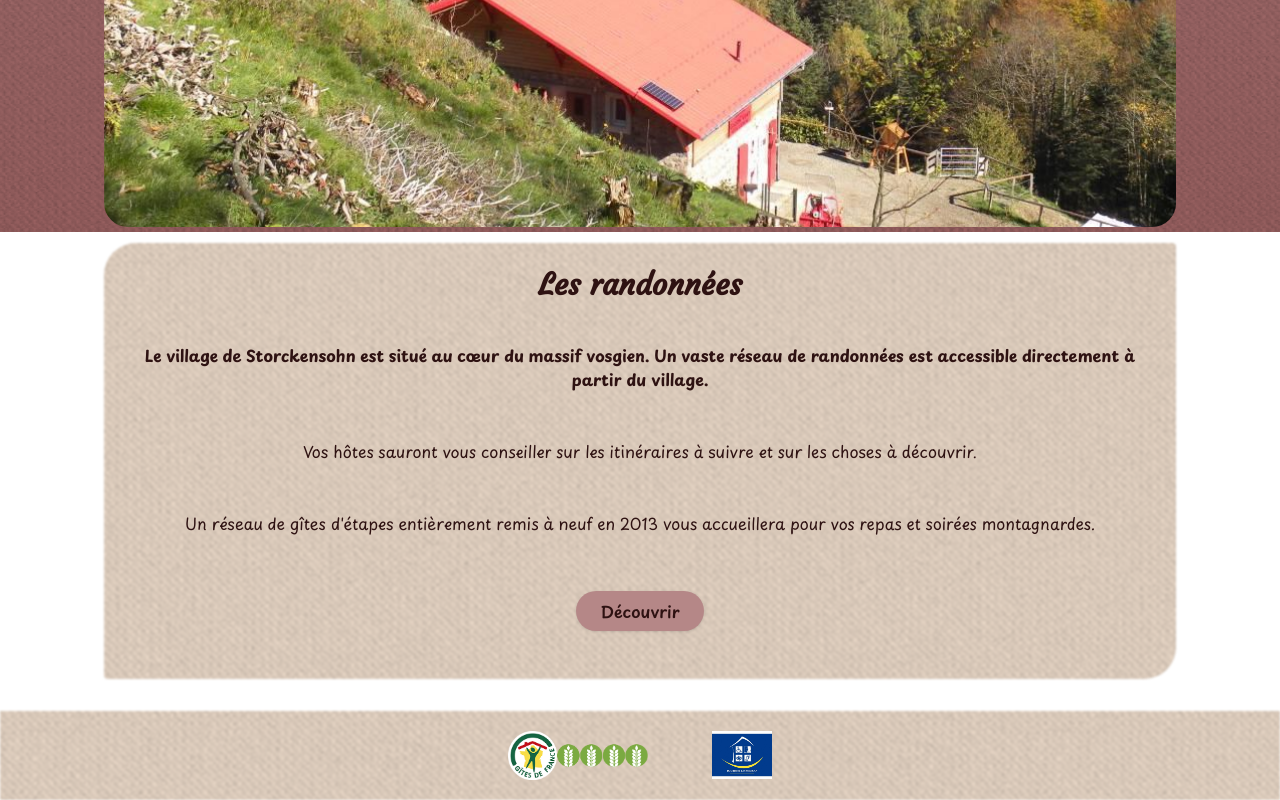
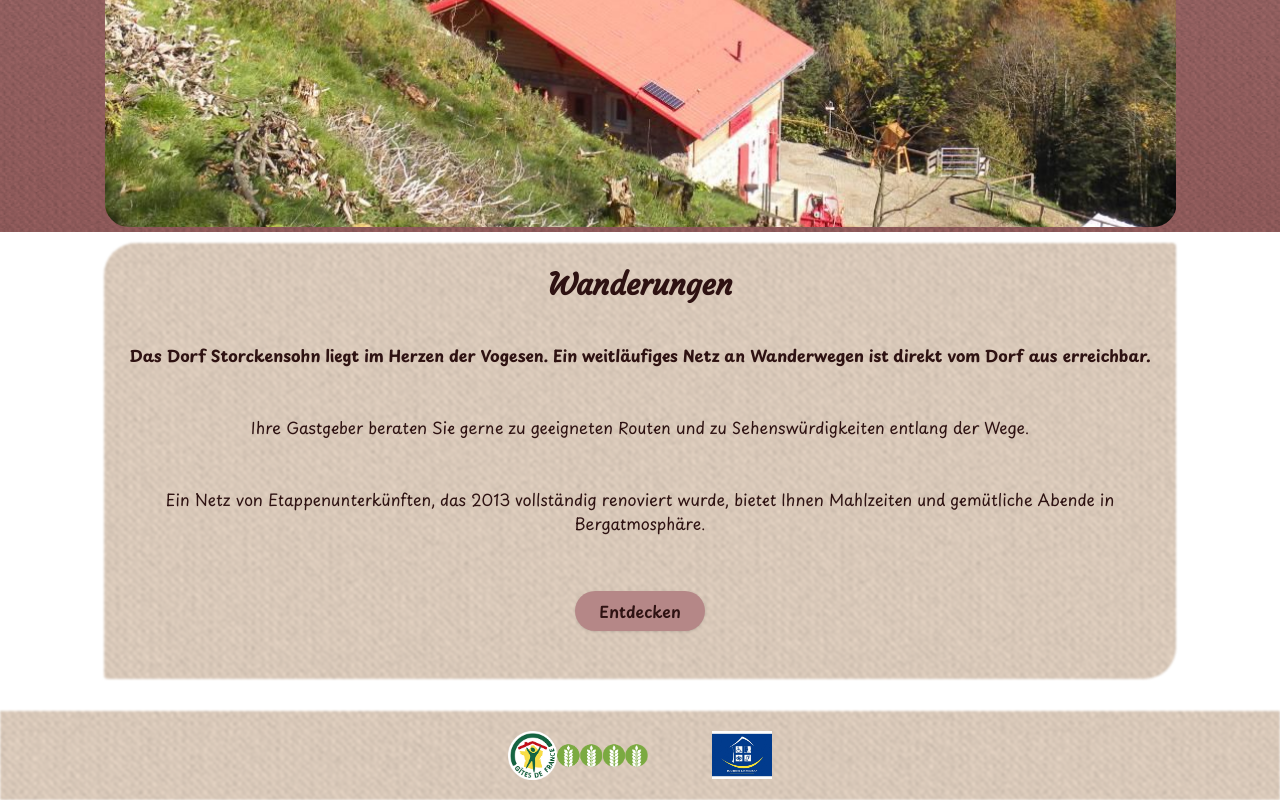
Before and after one commit to Annadesbois/gite-au-fil-de-leau, a Next.js app: page /de/les-alentours/randonnees in a window 1280 px wide. Shown: the part 568-1368 px from the top of the page. Built offline with nearby package versions, Linux system fonts and the light colour scheme.

Commit message:
translate randonnees page

```diff
--- a/app/[locale]/les-alentours/randonnees/page.tsx
+++ b/app/[locale]/les-alentours/randonnees/page.tsx
@@ -3,32 +3,47 @@ import type { Metadata } from "next";
 import PhotoCarousel from "@/components/carousel/PhotoCarousel";
 import { randonneesPhotos } from "@/data/randonnees-photos";
 import Button from "@/components/Button";
+import { getMessages, type Locale } from "@/lib/i18n";
+import { RandonneesMessages } from "@/types/i18n/rando";
 
-export const metadata: Metadata = {
-  title: "Randonnées autour de Storckensohn | Gîte Au fil de l'eau",
-  description:
-    "Découvrez les plus belles randonnées autour de Storckensohn, au cœur des Hautes-Vosges d’Alsace : sentiers, panoramas et itinéraires accessibles directement depuis le village.",
+type RandonneesPageProps = {
+  params: Promise<{ locale: Locale }>;
 };
 
-const RandonneesPage = () => {
+export const generateMetadata = async ({
+  params,
+}: {
+  params: Promise<{ locale: Locale }>;
+}): Promise<Metadata> => {
+  const { locale } = await params;
+  const messages = getMessages(locale);
+  const rando = messages.randonnees as RandonneesMessages;
+
+  return {
+    title: rando.meta.title,
+    description: rando.meta.description,
+  };
+};
+
+const RandonneesPage = async ({ params }: RandonneesPageProps) => {
+  const { locale } = await params;
+  const messages = getMessages(locale);
+  const rando = messages.randonnees as RandonneesMessages;
+
   return (
     <>
       <PhotoCarousel slides={randonneesPhotos} />
       <div className="relative fabric-surface-light p-6 pb-12 rounded-tl-4xl rounded-br-4xl rounded-tr-sm rounded-bl-sm">
-        <h1>Les randonnées</h1>
+        <h1>{rando.title}</h1>
         <div className="flex flex-col gap-12 mb-12 md:mb-14 text-center">
           <p className="font-bold">
-            Le village de Storckensohn est situé au cœur du massif vosgien. Un
-            vaste réseau de randonnées est accessible directement à partir du
-            village.
+            {rando.intro1}
           </p>
           <p>
-            Vos hôtes sauront vous conseiller sur les itinéraires à suivre et
-            sur les choses à découvrir.
+            {rando.intro2}
           </p>
           <p>
-            Un réseau de gîtes d'étapes entièrement remis à neuf en 2013 vous
-            accueillera pour vos repas et soirées montagnardes.
+            {rando.intro3}
           </p>
         </div>
         <Button type="button">
@@ -36,7 +51,7 @@ const RandonneesPage = () => {
             href="https://www.outdooractive.com/fr/routes/#area=1613358&bm=osm%3Asummer&caml=9y3,15ffyt,7x0xec,0,0&cat=Randonn%C3%A9e&filter=r-fullyTranslatedLangus-fr,r-openState-,sb-sortedBy-0&q=Storckensohn%20(Haut-Rhin,%20Grand%20Est,%20France)&view=map&wt=Storckensohn%20(Haut-Rhin,%20Grand%20Est,%20France)%0A1613358&zc=13.89091,6.95848,47.87338"
             target="_blank"
           >
-            Découvrir
+            {rando.cta}
           </a>
         </Button>
       </div>
--- a/messages/de.json
+++ b/messages/de.json
@@ -164,5 +164,17 @@
     },
     "title": "Das Dorf Storckensohn in 3D",
     "intro": "Die Gîte Au fil de l'eau liegt im Herzen der Hohen Vogesen im Elsass, im Dorf Storckensohn."
+  },
+
+  "randonnees": {
+    "meta": {
+      "title": "Wanderungen rund um Storckensohn | Gîte Au fil de l'eau",
+      "description": "Entdecken Sie die schönsten Wanderwege rund um Storckensohn im Herzen der Hohen Vogesen: Pfade, Panoramaausblicke und Routen, die direkt im Dorf beginnen."
+    },
+    "title": "Wanderungen",
+    "intro1": "Das Dorf Storckensohn liegt im Herzen der Vogesen. Ein weitläufiges Netz an Wanderwegen ist direkt vom Dorf aus erreichbar.",
+    "intro2": "Ihre Gastgeber beraten Sie gerne zu geeigneten Routen und zu Sehenswürdigkeiten entlang der Wege.",
+    "intro3": "Ein Netz von Etappenunterkünften, das 2013 vollständig renoviert wurde, bietet Ihnen Mahlzeiten und gemütliche Abende in Bergatmosphäre.",
+    "cta": "Entdecken"
   }
 }
--- a/messages/en.json
+++ b/messages/en.json
@@ -164,5 +164,17 @@
     },
     "title": "The village of Storckensohn in 3D",
     "intro": "The Gîte Au fil de l'eau is located in the heart of the High Vosges of Alsace, in the village of Storckensohn."
+  },
+
+  "randonnees": {
+    "meta": {
+      "title": "Hiking Around Storckensohn | Gîte Au fil de l'eau",
+      "description": "Discover the most beautiful hikes around Storckensohn in the heart of the High Vosges: trails, panoramic viewpoints, and itineraries starting directly from the village."
+    },
+    "title": "Hiking",
+    "intro1": "The village of Storckensohn is located in the heart of the Vosges mountains. A wide network of hiking trails starts directly from the village.",
+    "intro2": "Your hosts will be happy to advise you on the best routes and points of interest.",
+    "intro3": "A network of mountain lodges, fully renovated in 2013, welcomes you for meals and evening gatherings.",
+    "cta": "Discover"
   }
 }
--- a/messages/fr.json
+++ b/messages/fr.json
@@ -165,5 +165,17 @@
     },
     "title": "Le village de Storckensohn en 3D",
     "intro": "Le gîte Au fil de l'eau est situé en plein coeur des Hautes-Vosges d'Alsace, dans le village de Storckensohn."
+  },
+
+  "randonnees": {
+    "meta": {
+      "title": "Randonnées autour de Storckensohn | Gîte Au fil de l'eau",
+      "description": "Découvrez les plus belles randonnées autour de Storckensohn, au cœur des Hautes-Vosges d’Alsace : sentiers, panoramas et itinéraires accessibles directement depuis le village."
+    },
+    "title": "Les randonnées",
+    "intro1": "Le village de Storckensohn est situé au cœur du massif vosgien. Un vaste réseau de randonnées est accessible directement à partir du village.",
+    "intro2": "Vos hôtes sauront vous conseiller sur les itinéraires à suivre et sur les choses à découvrir.",
+    "intro3": "Un réseau de gîtes d'étapes entièrement remis à neuf en 2013 vous accueillera pour vos repas et soirées montagnardes.",
+    "cta": "Découvrir"
   }
 }
--- /dev/null
+++ b/types/i18n/rando.ts
@@ -0,0 +1,11 @@
+export type RandonneesMessages = {
+  meta: {
+    title: string;
+    description: string;
+  };
+  title: string;
+  intro1: string;
+  intro2: string;
+  intro3: string;
+  cta: string;
+};
```
